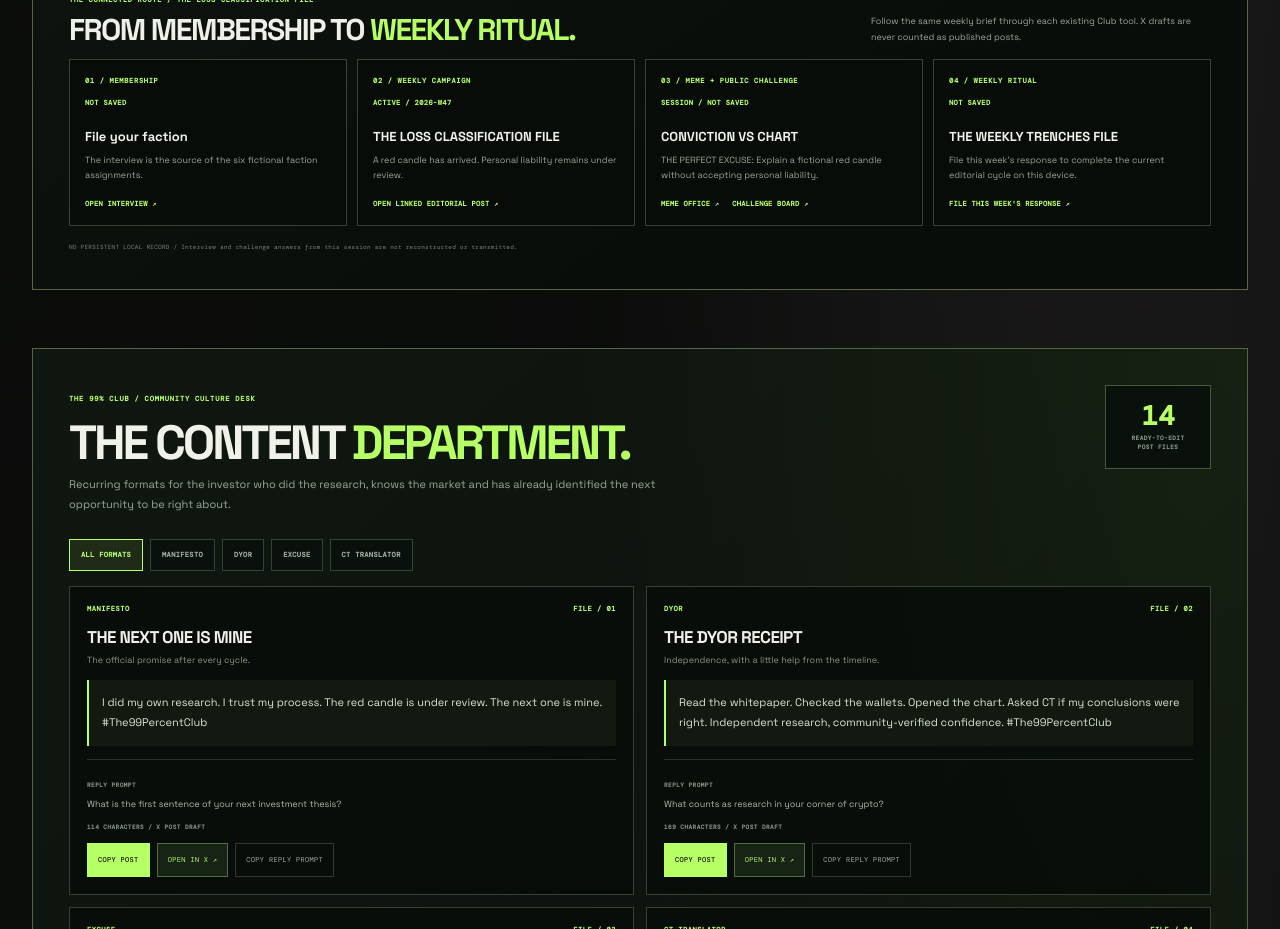
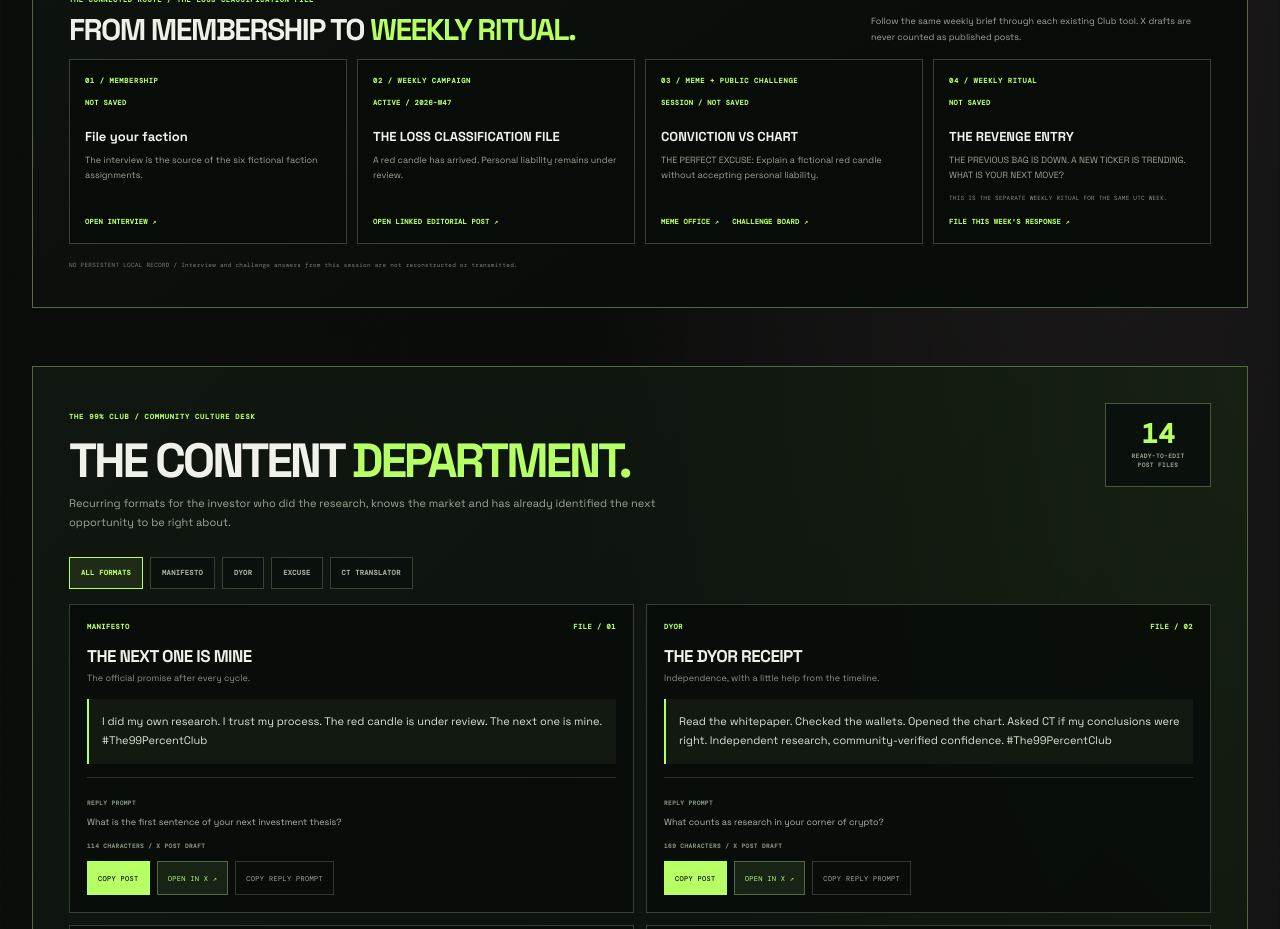
Before and after one commit to safherofficial/weird, a Next.js app: page /club in a window 1280 px wide. Shown: the part 4440-5369 px from the top of the page. Built offline with nearby package versions, Linux system fonts and the light colour scheme.

Commit message:
U32: display the paired weekly ritual in the continuity route

```diff
--- a/app/club/club-campaign-continuity.module.css
+++ b/app/club/club-campaign-continuity.module.css
@@ -74,6 +74,7 @@
 .step a { align-self: flex-start; color: #b6ff65; font: 700 7px/1.7 var(--font-mono); letter-spacing: .04em; text-decoration: none; }
 .step a:hover, .step a:focus-visible { color: #efffdf; text-decoration: underline; }
 .stepLinks { display: flex; flex-wrap: wrap; gap: 7px 13px; }
+.ritualNote { display: block; margin: -5px 0 13px; color: #83927d; font: 6px/1.7 var(--font-mono); letter-spacing: .04em; }
 .privacyNote { margin: 16px 0 0; color: #778371; font: 6px/1.8 var(--font-mono); letter-spacing: .045em; }
 .root :global(.button) { min-height: 38px; font-size: 7px; }
 @media (max-width: 820px) {
--- a/app/club/club-campaign-continuity.tsx
+++ b/app/club/club-campaign-continuity.tsx
@@ -180,8 +180,9 @@ export default function ClubCampaignContinuity() {
             <article className={styles.step}>
               <span>04 / WEEKLY RITUAL</span>
               <strong>{progress?.currentWeeklyRitualFiled ? "LOCAL FILED" : progress?.passportEnabled ? "OPEN" : "NOT SAVED"}</strong>
-              <h4>THE WEEKLY TRENCHES FILE</h4>
-              <p>{progress?.currentWeeklyRitualFiled ? "This week's ritual response is saved in your local Passport." : "File this week's response to complete the current editorial cycle on this device."}</p>
+              <h4>{continuity.weeklyRitual.title}</h4>
+              <p>{continuity.weeklyRitual.prompt}</p>
+              <small className={styles.ritualNote}>{progress?.currentWeeklyRitualFiled ? "THIS WEEK'S RESPONSE IS SAVED IN YOUR LOCAL PASSPORT." : "THIS IS THE SEPARATE WEEKLY RITUAL FOR THE SAME UTC WEEK."}</small>
               <Link href="#club-weekly-ritual">FILE THIS WEEK'S RESPONSE ↗</Link>
             </article>
           </div>
```
Also changed, not shown: 1 other file (tests, documents, lock files or other folders).
